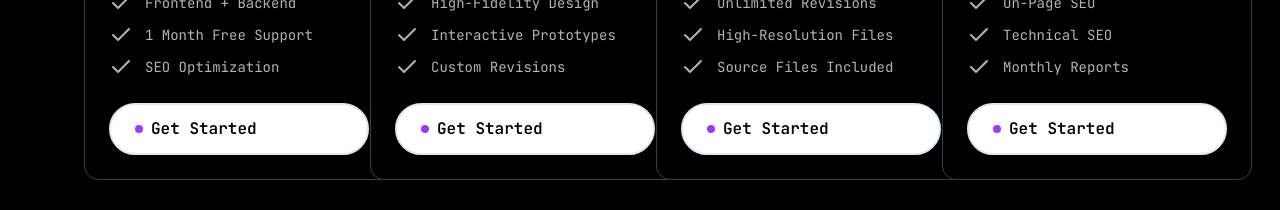
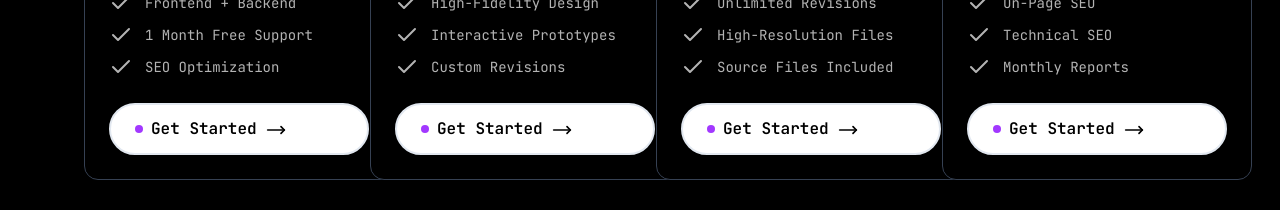
Before and after one commit to elishabhatti/elisha-portfolio, a Next.js app: page / in a window 1280 px wide. Shown: the part 3540-3750 px from the top of the page. Built offline with nearby package versions, Linux system fonts and the light colour scheme.

Commit message:
added move right when get started

```diff
--- a/components/pages/Pricing.jsx
+++ b/components/pages/Pricing.jsx
@@ -5,7 +5,7 @@ import { Button } from "@/components/ui/button";
 import Link from "next/link";
 import { motion } from "framer-motion";
 import pricing from "../../json/pricing.json";
-import { Check } from "lucide-react";
+import { Check, MoveRight } from "lucide-react";
 import { InteractiveHoverButton } from "../magicui/interactive-hover-button";
 
 export default function Pricing() {
@@ -54,7 +54,7 @@ export default function Pricing() {
                 </ul>
                 <Link href="#contact">
                   <InteractiveHoverButton className="w-full text-black text-center">
-                    Get Started
+                    Get Started <MoveRight className="w-5 h-5 inline" />
                   </InteractiveHoverButton>
                 </Link>
               </CardContent>
```
